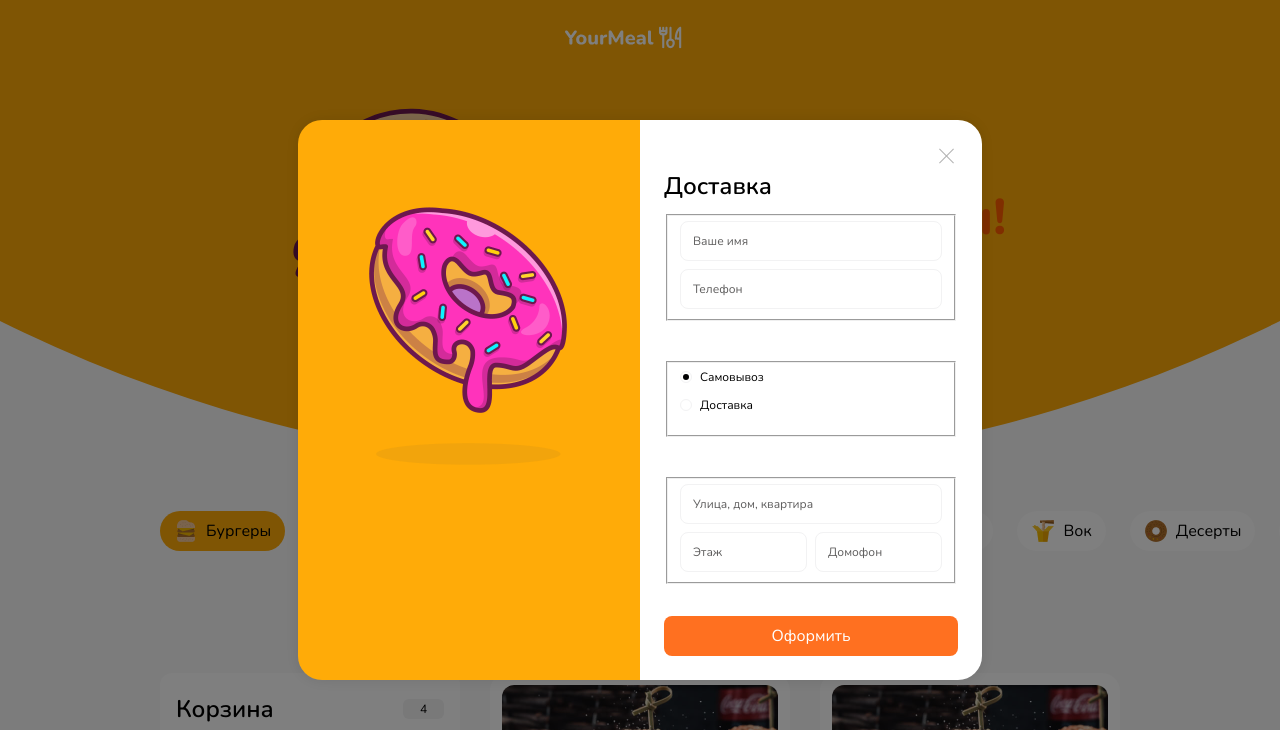
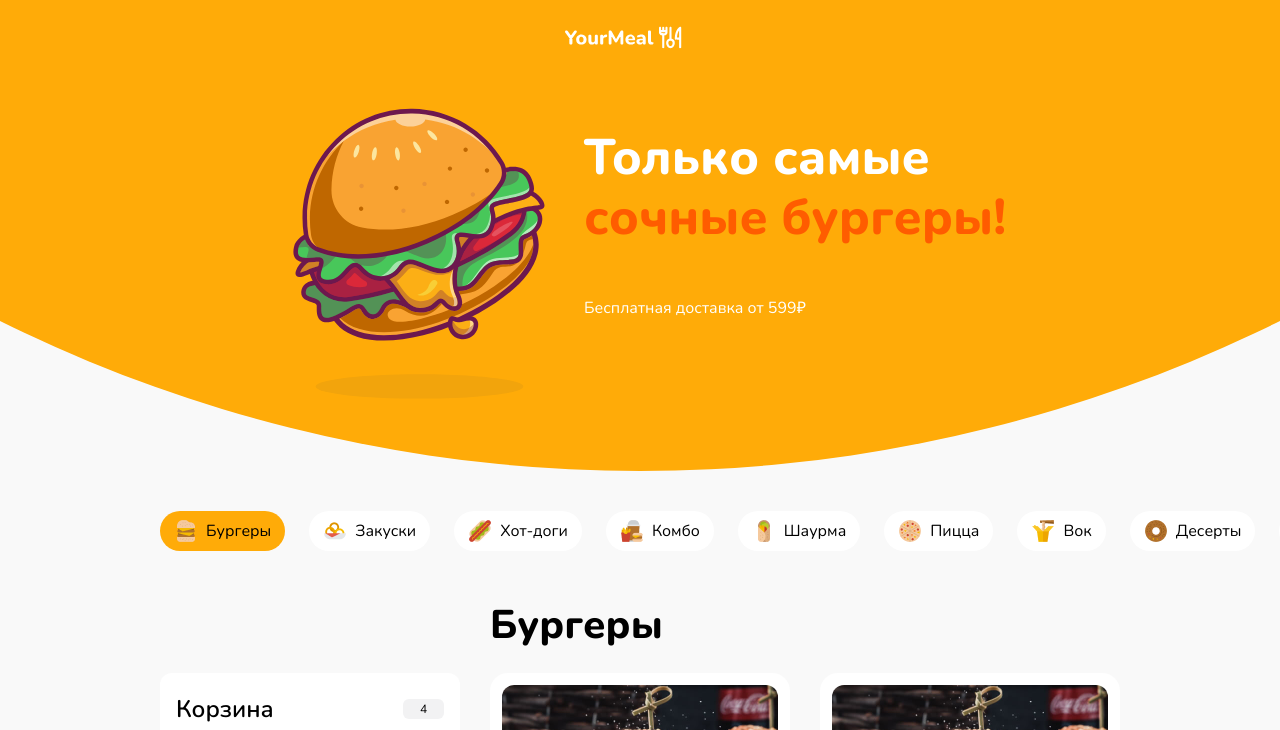
Before and after one commit to Jones-Davy/YourMeal-DeliveryService, a plain HTML site: page index.html in a window 1280 px wide. Shown: the top 730 px of the page. Drawn offline with Linux system fonts and the light colour scheme.

Commit message:
close modal window

```diff
--- a/index.html
+++ b/index.html
@@ -381,7 +381,7 @@
 
       </div>
 
-      <div class="modal modal_delivery modal_open" >
+      <div class="modal modal_delivery" >
         <div class="modal__main modal-delivery">
           <div class="modal-delivery__container">
             <h2 class="modal-delivery__title">Доставка</h2>
```
